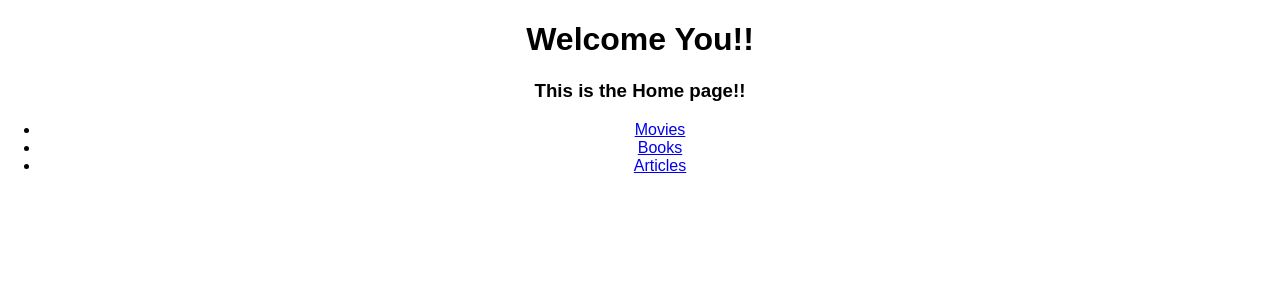
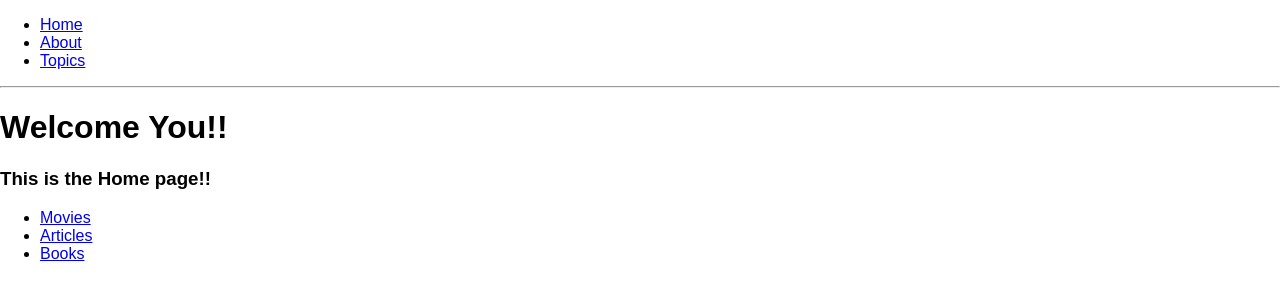
Before and after one commit to robinHurtado/router-sample, a React (Create React App) app: page / in a window 1280 px wide. Shown: the top 300 px of the page. Built offline with nearby package versions, Linux system fonts and the light colour scheme.

Commit message:
Implement snippet from the react router doc

```diff
--- a/package.json
+++ b/package.json
@@ -3,8 +3,10 @@
   "version": "0.1.0",
   "private": true,
   "dependencies": {
+    "history": "^4.7.2",
     "react": "^16.3.2",
     "react-dom": "^16.3.2",
+    "react-router": "^4.2.0",
     "react-router-dom": "^4.2.2",
     "react-scripts": "1.1.4"
   },
--- a/src/App.js
+++ b/src/App.js
@@ -1,27 +1,84 @@
-import React, { Component } from 'react';
-import './App.css';
-import { Route, Switch } from 'react-router-dom';
+import React from "react";
+import { BrowserRouter as Router, Route, Link, NavLink, Redirect } from "react-router-dom";
 
 import Home from './components/Home';
-import User from './components/User';
-import Movies from './components/Movies';
-import Books from './components/Books';
-import NoMatch from './components/NoMatch';
 
-class App extends Component {
-  render() {
-    return (
-      <div className="App">
-        <Switch>
-          <Route path='/' exact component={Home} />
-          <Route path='/users/:user' component={User} />
-          <Route path='/movies' component={Movies} />
-          <Route path='/books' component={Books} />
-          <Route component={NoMatch} />
-        </Switch>
-      </div>
-    );
-  }
-}
+const App = () => (
+  <Router>
+    <div>
+      <ul>
+        <li>
+          <Link to="/">Home</Link>
+        </li>
+        <li>
+          <NavLink
+            to="/about"
+            activeStyle={{
+              color: 'black',
+              fontWeight: 'bold'
+            }}
+          >
+            About
+          </NavLink>
+        </li>
+        <li>
+          <Link to="/topics">Topics</Link>
+        </li>
+      </ul>
+      <hr />
+      <Route exact path="/" component={Home} />
+      <Route path="/about" component={About} />
+      <Route path="/topics" component={Topics} />
+      <Route path="/other-place" component={Other} />
+    </div>
+  </Router>
+);
+
+const Other = (props) => (
+  <div>
+    {console.log("state passed:",props.location.state)}
+    this other component
+  </div>
+);
+
+const About = (props) => (
+  <div>
+    <h2>About</h2>
+    <Redirect to={{
+      pathname: '/other-place',
+      state: { fromOther: true }
+    }}/>
+  </div>
+);
+
+const Topics = ({ match }) => (
+  <div>
+    <h2>Topics</h2>
+    <ul>
+      <li>
+        <Link to={`${match.url}/rendering`}>Rendering with React</Link>
+      </li>
+      <li>
+        <Link to={`${match.url}/components`}>Components</Link>
+      </li>
+      <li>
+        <Link to={`${match.url}/props-v-state`}>Props v. State</Link>
+      </li>
+    </ul>
+
+    <Route path={`${match.url}/:topicId`} component={Topic} />
+    <Route
+      exact
+      path={match.url}
+      render={() => <h3>Please select a topic.</h3>}
+    />
+  </div>
+);
+
+const Topic = ({ match }) => (
+  <div>
+    <h3>{match.params.topicId}</h3>
+  </div>
+);
 
 export default App;
--- a/src/components/Home.js
+++ b/src/components/Home.js
@@ -1,5 +1,5 @@
 import React from 'react';
-import { Link, NavLink } from 'react-router-dom';
+import { Link } from 'react-router-dom';
 
 const Home = (props) => {
   console.log("En home:",props)
@@ -9,18 +9,9 @@ const Home = (props) => {
       <h3>This is the Home page!!</h3>
       <ul>
         <li><Link to="/movies">Movies</Link></li>
-        <li>
-          <NavLink
-            to="/books"
-            activeStyle={{
-             color: 'black',
-             fontWeight: 'bold'
-            }}
-          >
-            Books
-          </NavLink>
+        <li><Link to="/articles">Articles</Link></li>
+        <li><Link to="/books">Books</Link>
         </li>
-        <li><Link to="/articles">Articles</Link></li>
       </ul>
     </div>
   );
--- a/src/components/Movies.js
+++ b/src/components/Movies.js
@@ -6,7 +6,6 @@ const Movies = (props) => {
   return (
     <div>
       <h1>List of Movies</h1>
-      <Redirect to="/idk" />
     </div>
   );
 };
--- a/src/components/NoMatch.js
+++ b/src/components/NoMatch.js
@@ -1,6 +1,6 @@
 import React from 'react';
 
-const NoMatch = ({ className }) => {
+const NoMatch = () => {
   return (
     <div>
       <h1><span style={{color:'red'}}>404</span> Page Not Found.</h1>
```
Also changed, not shown: src/components/User.js (+4 -4 lines).
